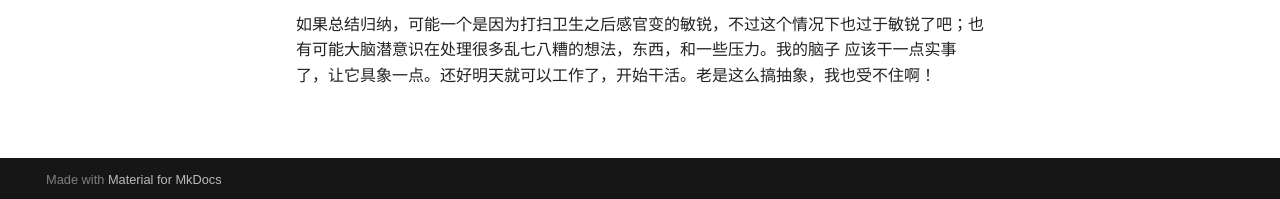
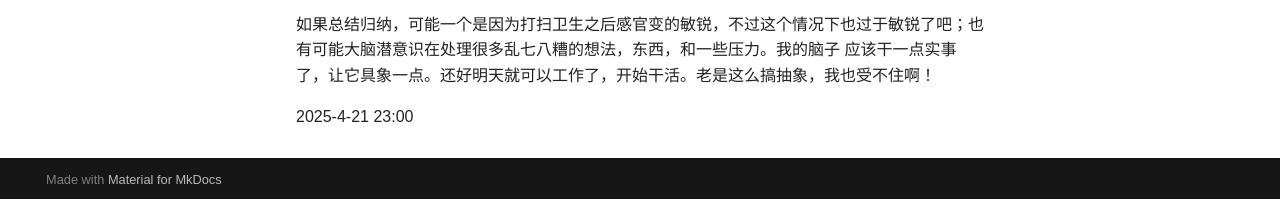
Before and after one commit to XINS3/WebXS, an MkDocs documentation site: the page built from docs/blog/bi4.md, in a window 1280 px wide. Shown: the part 698-897 px from the top of the page. Built offline with MkDocs 1.6.1 and Material for MkDocs 9.7.7, drawn with Linux system fonts in a browser that asks for light colours.

Commit message:
Update bi4.md

```diff
--- a/docs/blog/bi4.md
+++ b/docs/blog/bi4.md
@@ -9,3 +9,5 @@
 
 如果总结归纳，可能一个是因为打扫卫生之后感官变的敏锐，不过这个情况下也过于敏锐了吧；也有可能大脑潜意识在处理很多乱七八糟的想法，东西，和一些压力。我的脑子
 应该干一点实事了，让它具象一点。还好明天就可以工作了，开始干活。老是这么搞抽象，我也受不住啊！
+
+2025-4-21 23:00
```
